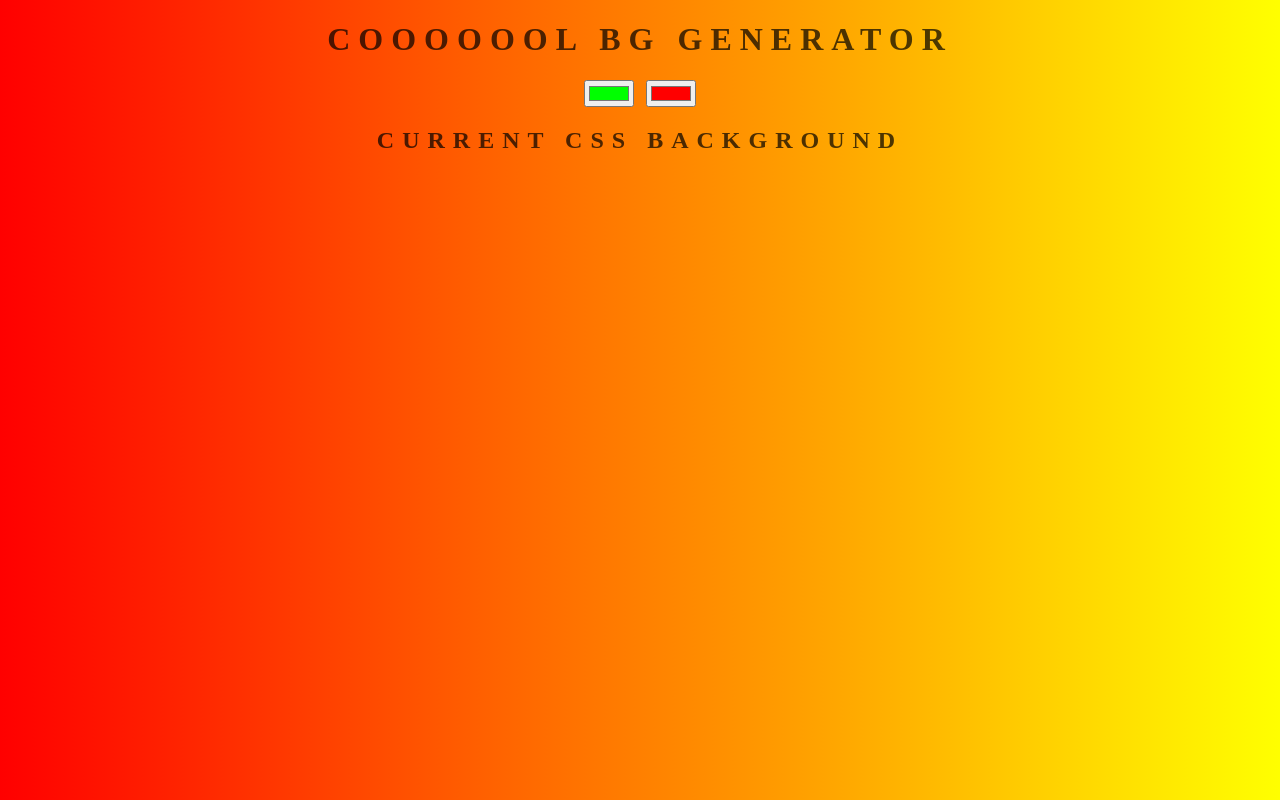
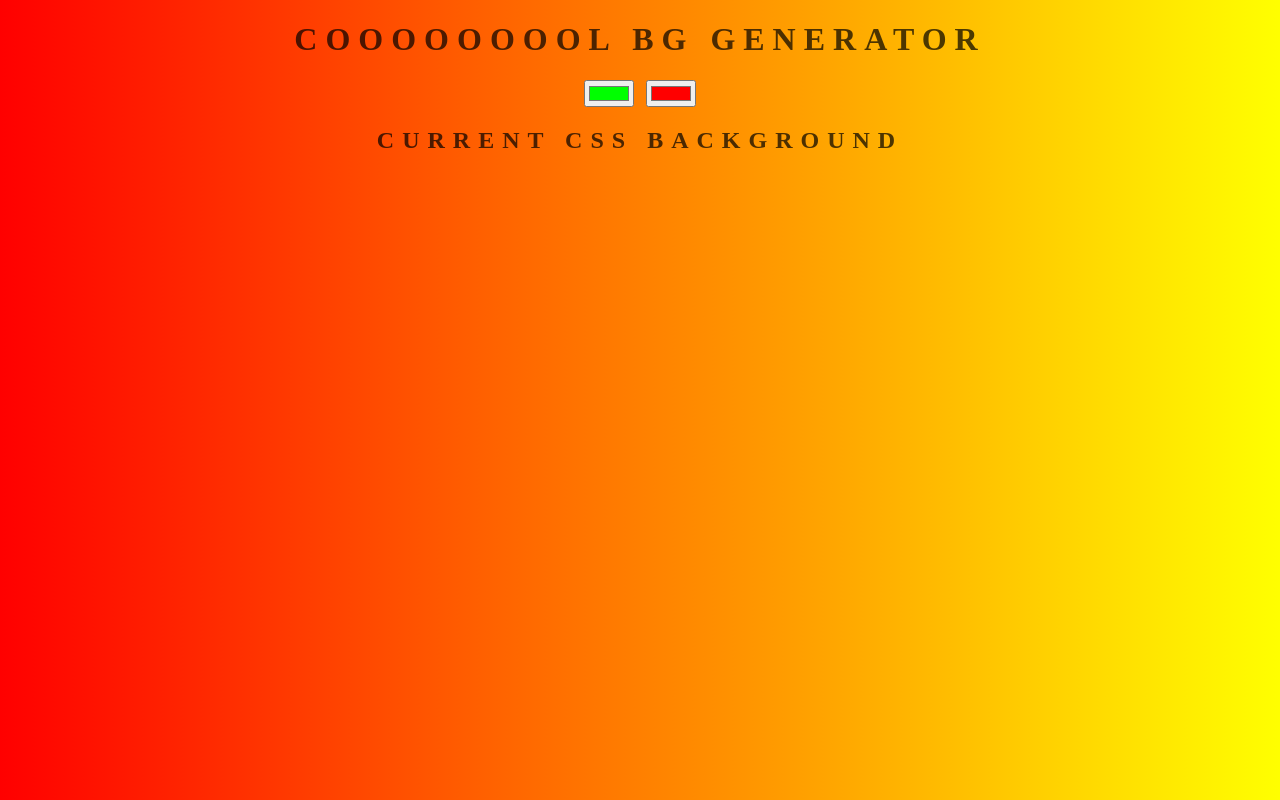
Before and after one commit to Paksigue/background-generator, a plain HTML site: page index.html in a window 1280 px wide. Drawn offline with Linux system fonts and the light colour scheme.

Commit message:
Capitalize h1

```diff
--- a/index.html
+++ b/index.html
@@ -7,7 +7,7 @@
 </head>
 <body id="gradient">
 
-	<h1>Cooooool bg Generator</h1>
+	<h1>COOOOOOOOL bg Generator</h1>
 	<input class="color1" type="color" name="color1" value="#00ff00">
 	<input class="color2" type="color" name="color2" value="#ff0000">
 	<h2>Current CSS Background</h2>
```
